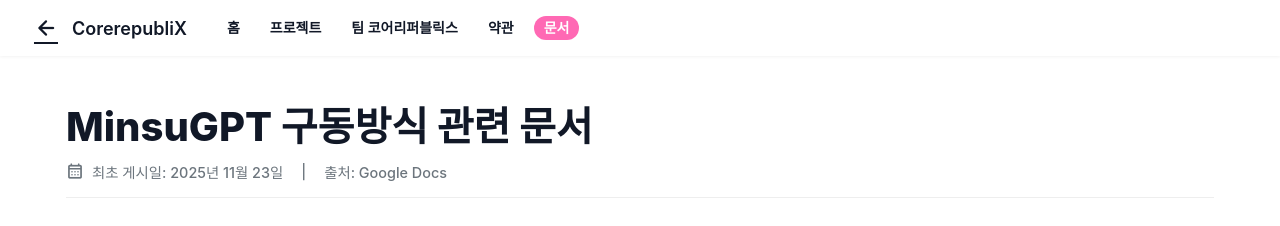
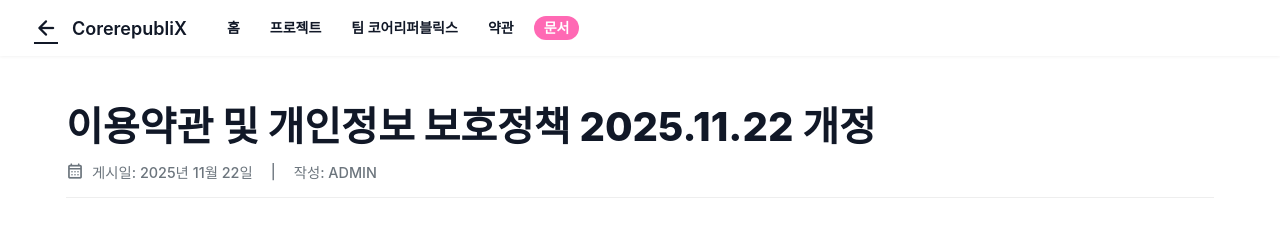
Before and after one commit to jaewons0227git/recore102oensjaj, a plain HTML site: page terms1122.html in a window 1280 px wide. Shown: the top 226 px of the page. Drawn offline with nearby package versions, Linux system fonts and the light colour scheme; grey boxes are pictures that could not be loaded; a web font is replaced by a local one.

Commit message:
Update terms1122.html

```diff
--- a/terms1122.html
+++ b/terms1122.html
@@ -3,7 +3,7 @@
 <head>
     <meta charset="UTF-8">
     <meta name="viewport" content="width=device-width, initial-scale=1.0">
-    <title>CorerepubliX - 문서 상세: MinsuGPT 구동방식</title>
+    <title>CorerepubliX - 문서 상세: 이용약관 및 개인정보 보호정책 2025.11.22 개정</title>
 
     <link rel="icon" href="https://i.postimg.cc/MKBHwqWk/logogogo.png" type="image/png">
 
@@ -199,13 +199,13 @@
 
     <main>
         <div class="doc-detail-container">
-            <h1 class="doc-detail-title">MinsuGPT 구동방식 관련 문서</h1>
+            <h1 class="doc-detail-title">이용약관 및 개인정보 보호정책 2025.11.22 개정</h1>
 
             <div class="doc-detail-meta">
                 <span class="material-symbols-rounded" style="font-size: 18px;">calendar_month</span>
-                <span>최초 게시일: 2025년 11월 23일</span>
+                <span>게시일: 2025년 11월 22일</span>
                 <span style="margin-left: 10px;">|</span>
-                <span style="margin-left: 10px;">출처: Google Docs</span>
+                <span style="margin-left: 10px;">작성: ADMIN</span>
             </div>
 
             <div class="doc-detail-content">
```
